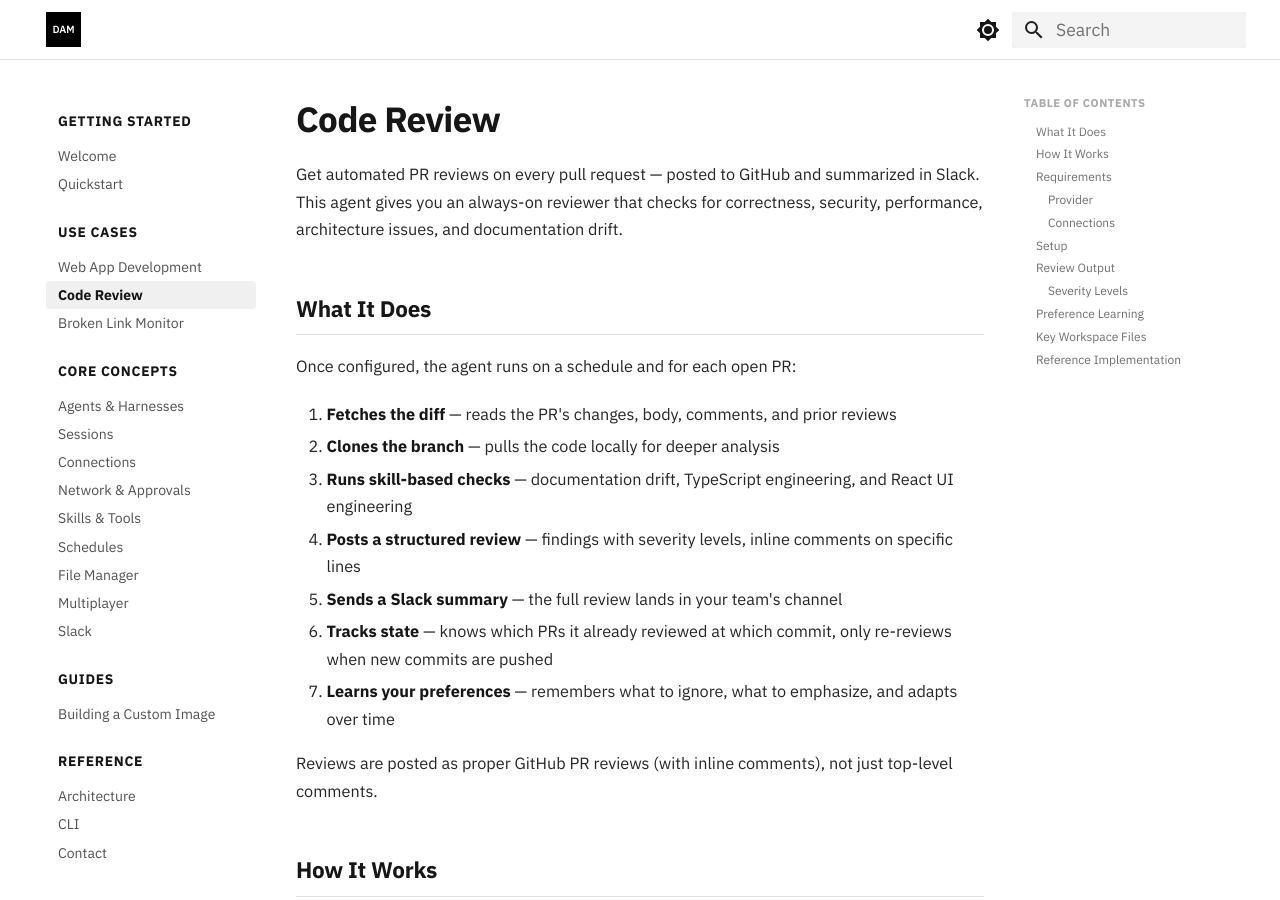
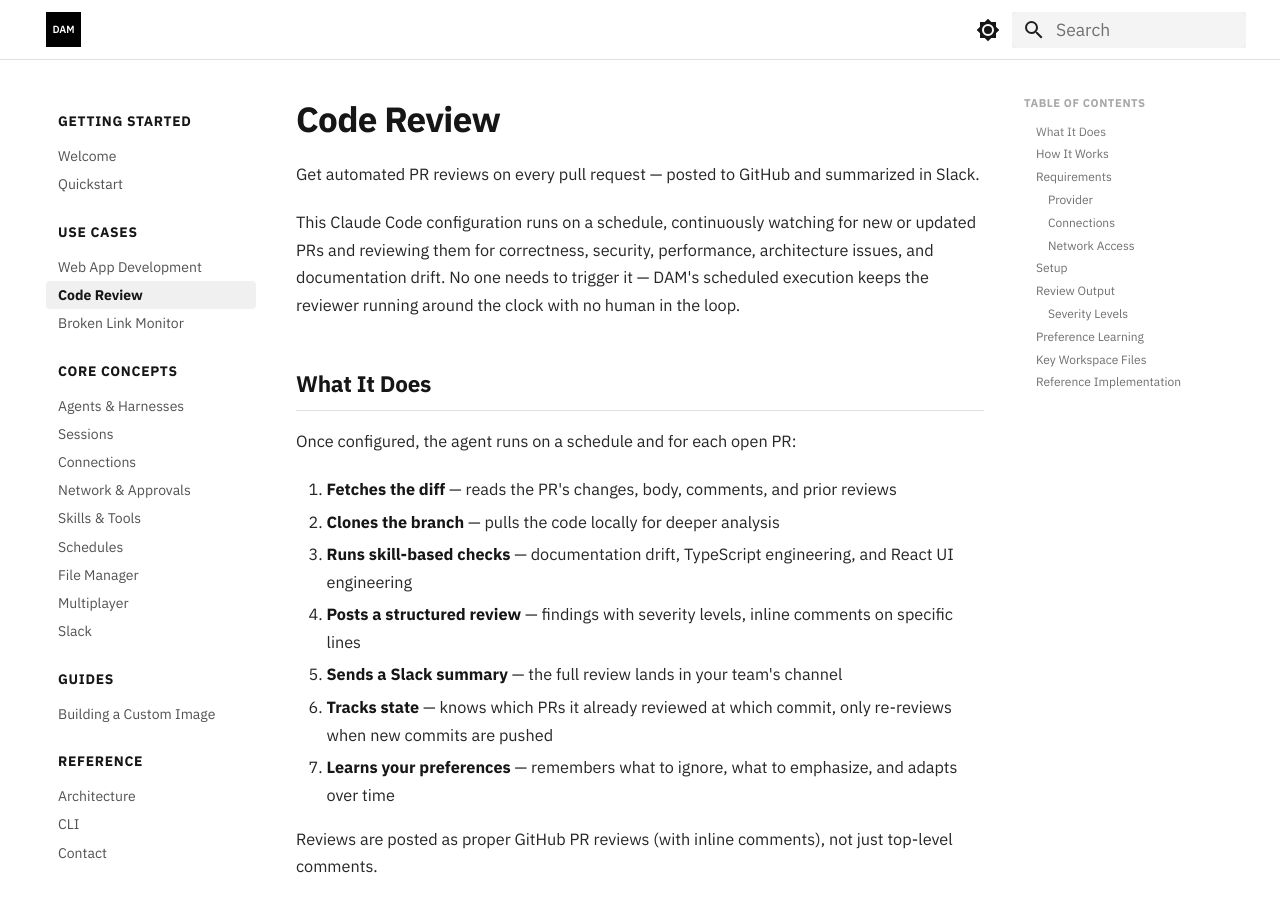
Before and after one commit to dam-agents/docs, an MkDocs documentation site: the page built from docs/use-cases/code-review.md, in a window 1280 px wide and 900 px high. Built offline with MkDocs 1.6.1 and Material for MkDocs 9.7.7, drawn with Linux system fonts in a browser that asks for light colours; some of the changed text lies outside the part shown.

Commit message:
docs: update use cases

```diff
--- a/docs/use-cases/code-review.md
+++ b/docs/use-cases/code-review.md
@@ -1,6 +1,8 @@
 # Code Review
 
-Get automated PR reviews on every pull request — posted to GitHub and summarized in Slack. This agent gives you an always-on reviewer that checks for correctness, security, performance, architecture issues, and documentation drift.
+Get automated PR reviews on every pull request — posted to GitHub and summarized in Slack.
+
+This Claude Code configuration runs on a schedule, continuously watching for new or updated PRs and reviewing them for correctness, security, performance, architecture issues, and documentation drift. No one needs to trigger it — DAM's scheduled execution keeps the reviewer running around the clock with no human in the loop.
 
 ## What It Does
 
@@ -50,6 +52,10 @@ Deduplication is built in — the agent embeds a SHA marker in every review and
 - **GitHub** (Enterprise or Public) — the agent reads PRs, posts reviews, and clones branches
 - **Slack** (optional but recommended) — sends review summaries to your team channel
 
+### Network Access
+
+**Trusted defaults** (recommended) — covers GitHub and common package registries. Slack API access will surface in your inbox for approval on first use.
+
 ## Setup
 
 1. **Create a Claude Code agent** — use the standard Claude Code template from the Web UI or CLI
@@ -60,7 +66,6 @@ Deduplication is built in — the agent embeds a SHA marker in every review and
 6. **Create a schedule** — set a heartbeat interval (e.g., every 5 minutes) so the agent checks for new PRs automatically
 7. **Connect Slack** (optional) — link a Slack channel to receive review notifications
 
-Alternatively, you can [build a custom image](../guides/custom-harness.md) that bakes the Code Guardian workspace into the container.
 
 ## Review Output
 
```
Also changed, not shown: docs/use-cases/broken-link-monitor.md (+7 -2 lines), docs/use-cases/web-app-development.md (+7 -2 lines).
